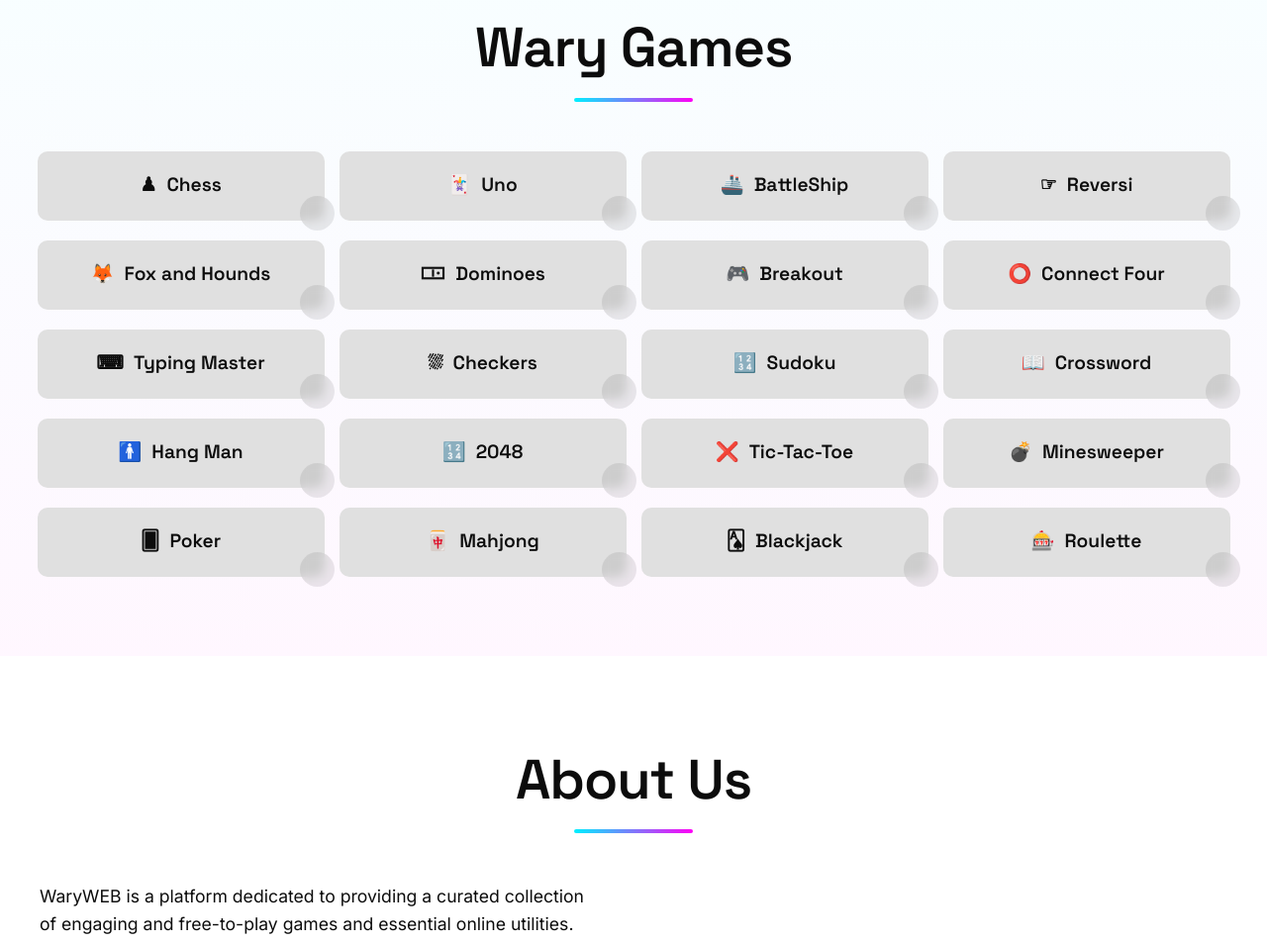
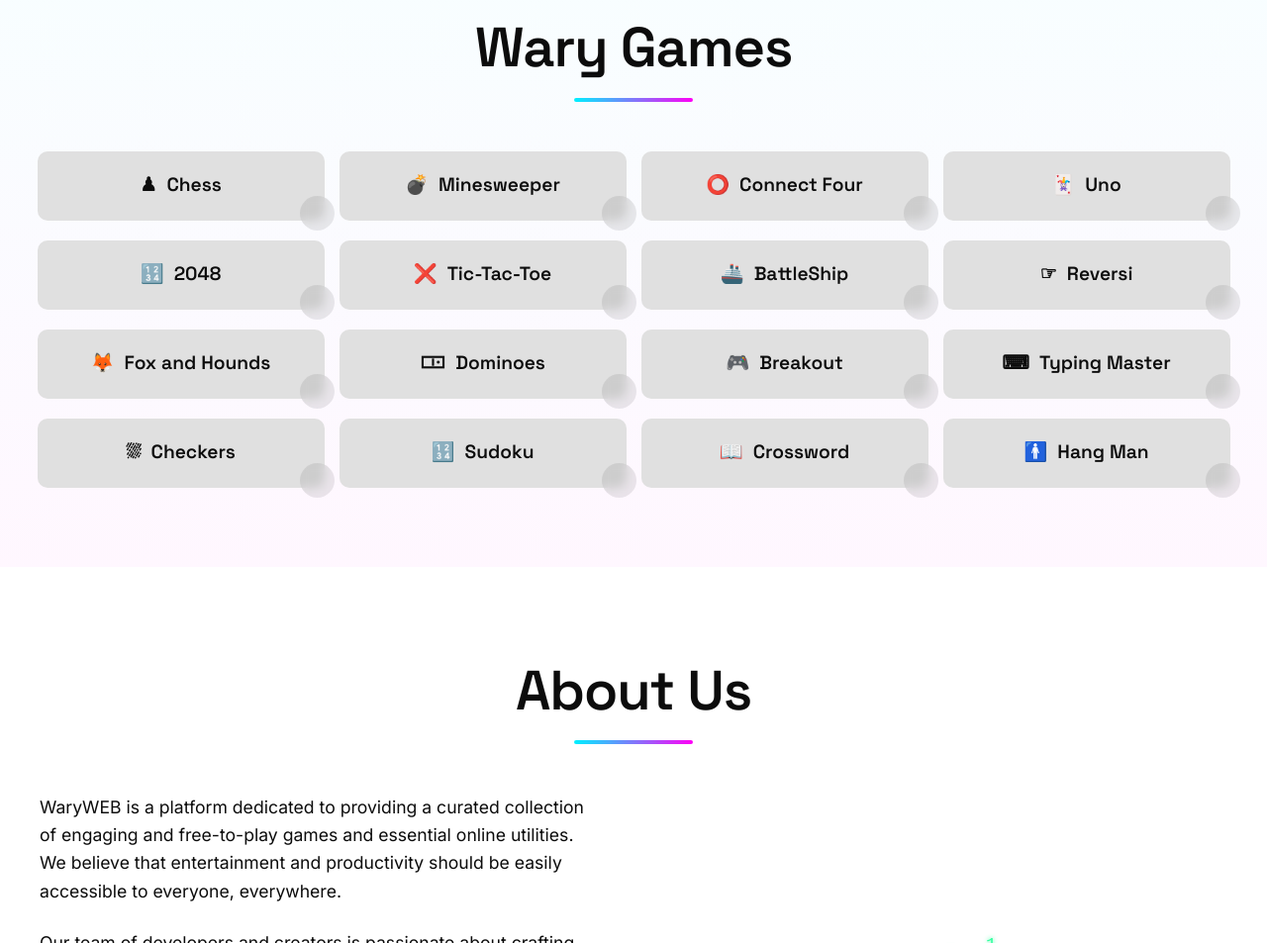
Before and after one commit to 3pple10/WaryWebMax, a plain HTML site: page index.html in a window 1280 px wide. Shown: the part 877-1830 px from the top of the page at 99% size. Drawn offline with nearby package versions, Linux system fonts and the light colour scheme.

Commit message:
Add files via upload

```diff
--- a/index.html
+++ b/index.html
@@ -807,6 +807,8 @@
         justify-content: space-evenly;
     }
 
+
+
     body.dark-mode .nav-bar {
         background: rgba(12, 12, 12, 0.5);
         border: 1px solid rgba(255, 255, 255, 0.1);
@@ -959,6 +961,16 @@
             height: 22px;
         }
     }
+    .nav-bar {
+    /* ... existing properties ... */
+    transition: transform 0.3s ease-in-out;
+    }
+
+    .nav-bar:hover {
+    transform: scale(1.06); /* Makes the bar grow by 2% on hover */
+    }
+
+
   </style>
 </head>
 <body>
@@ -997,26 +1009,21 @@
     <h2 class="section-title fade-in">Wary Games</h2>
     <div class="games-grid">
       <a href="chess.html" class="button-86 fade-in"><span class="game-icon">&#x265F;</span>Chess</a>
+      <a href="minesweeper.html" class="button-86 fade-in"><span class="game-icon">&#x1F4A3;</span>Minesweeper</a>
+      <a href="connectfour.html" class="button-86 fade-in delay-2"><span class="game-icon">&#x2B55;</span>Connect Four</a>
       <a href="uno.html" class="button-86 fade-in delay-1"><span class="game-icon">&#x1F0CF;</span>Uno</a>
+      <a href="2048.html" class="button-86 fade-in delay-3"><span class="game-icon">&#x1F522;</span>2048</a>
+      <a href="tic-tac-toe.html" class="button-86 fade-in delay-4"><span class="game-icon">&#x274C;</span>Tic-Tac-Toe</a>
       <a href="battle-ship.html" class="button-86 fade-in delay-2"><span class="game-icon">&#x1F6A2;</span>BattleShip</a>
       <a href="reversi.html" class="button-86 fade-in delay-3"><span class="game-icon">&#x261E;</span>Reversi</a>
       <a href="fox-and-hounds.html" class="button-86 fade-in delay-4"><span class="game-icon">&#x1F98A;</span>Fox and Hounds</a>
       <a href="dominoes.html" class="button-86 fade-in"><span class="game-icon">&#x1F032;</span>Dominoes</a>
       <a href="breakout.html" class="button-86 fade-in delay-1"><span class="game-icon">&#x1F3AE;</span>Breakout</a>
-      <a href="connectfour.html" class="button-86 fade-in delay-2"><span class="game-icon">&#x2B55;</span>Connect Four</a>
       <a href="typing-master.html" class="button-86 fade-in delay-3"><span class="game-icon">&#x2328;</span>Typing Master</a>
-
       <a href="checkers.html" class="button-86 fade-in delay-4"><span class="game-icon">&#x26C6;</span>Checkers</a>
       <a href="sudoku.html" class="button-86 fade-in"><span class="game-icon">&#x1F522;</span>Sudoku</a>
       <a href="cross-word.html" class="button-86 fade-in delay-1"><span class="game-icon">&#x1F4D6;</span>Crossword</a>
       <a href="hang-man.html" class="button-86 fade-in delay-2"><span class="game-icon">&#x1F6B9;</span>Hang Man</a>
-      <a href="2048.html" class="button-86 fade-in delay-3"><span class="game-icon">&#x1F522;</span>2048</a>
-      <a href="tic-tac-toe.html" class="button-86 fade-in delay-4"><span class="game-icon">&#x274C;</span>Tic-Tac-Toe</a>
-      <a href="minesweeper.html" class="button-86 fade-in"><span class="game-icon">&#x1F4A3;</span>Minesweeper</a>
-      <a href="poker.html" class="button-86 fade-in delay-1"><span class="game-icon">&#x1F0A0;</span>Poker</a>
-      <a href="mahjong.html" class="button-86 fade-in delay-2"><span class="game-icon">&#x1F004;</span>Mahjong</a>
-      <a href="blackjack.html" class="button-86 fade-in delay-3"><span class="game-icon">&#x1F0A1;</span>Blackjack</a>
-      <a href="roulette.html" class="button-86 fade-in delay-4"><span class="game-icon">&#x1F3B0;</span>Roulette</a>
     </div>
   </div>
 </section>
```
